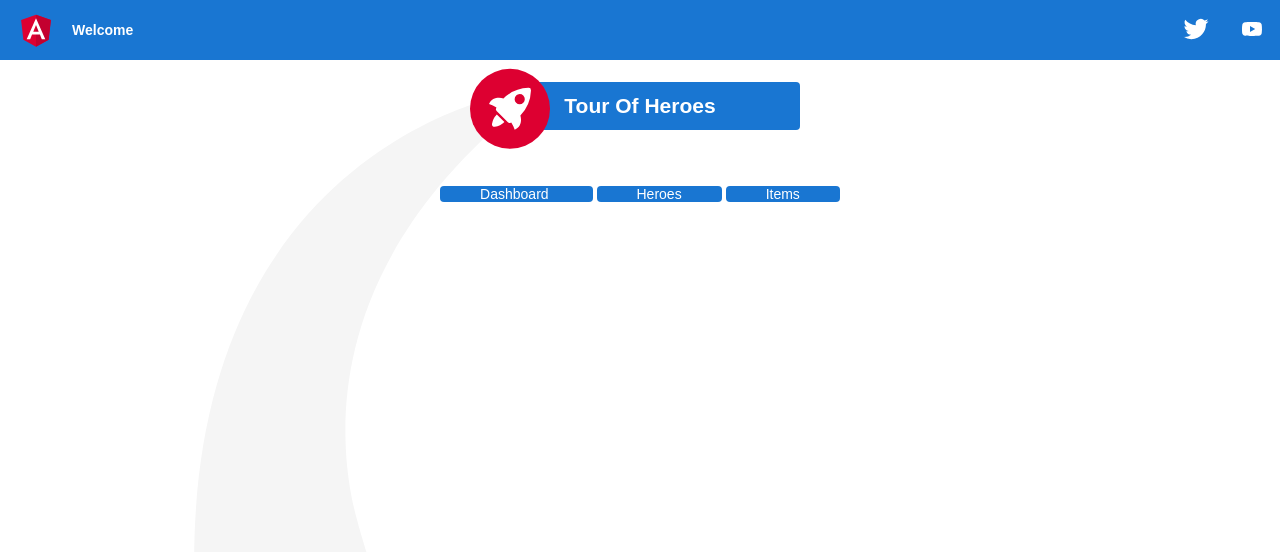
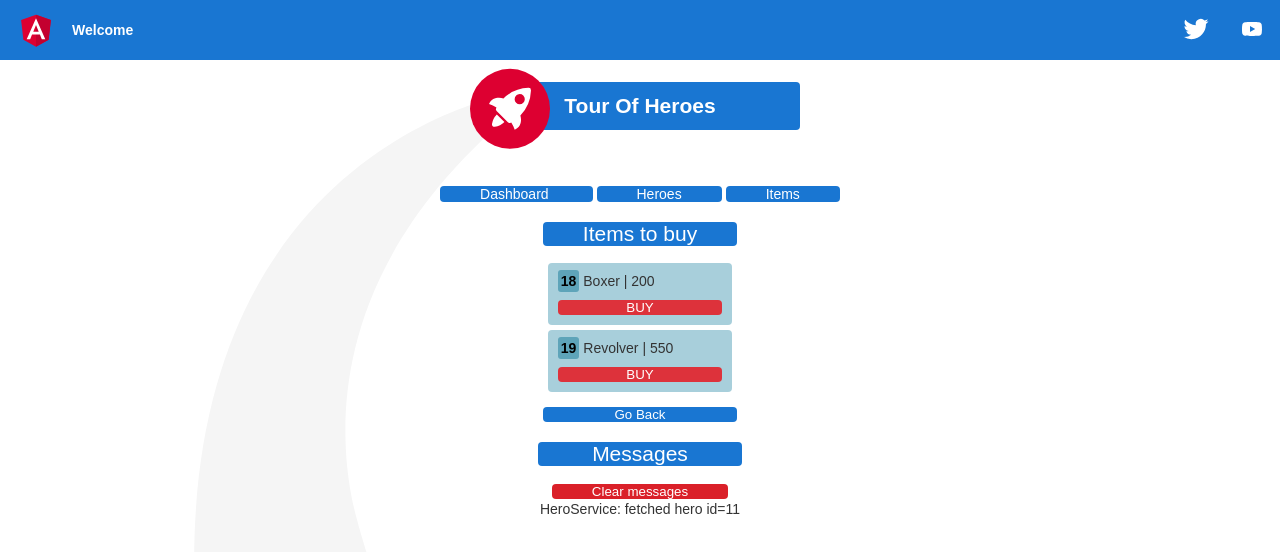
Before and after one commit to MartinKrause21/ToH, an Angular app: page /freeitems/11 in a window 1280 px wide. Before the commit this address led to /. Shown: the top 552 px of the page. Built offline with nearby package versions, Linux system fonts and the light colour scheme.

Commit message:
Add item buying

```diff
--- a/src/app/app-routing.module.ts
+++ b/src/app/app-routing.module.ts
@@ -12,7 +12,7 @@ const routes: Routes = [
   { path: 'dashboard', component: DashboardComponent },
   { path: 'detail/:id', component: HeroDetailComponent },
   { path: 'items', component: ItemsComponent },
-  { path: 'freeitems', component: FreeItemsComponent },
+  { path: 'freeitems/:id', component: FreeItemsComponent },
 
 ];
 
--- a/src/app/free-items/free-items.component.html
+++ b/src/app/free-items/free-items.component.html
@@ -1,10 +1,10 @@
 <h2>Items to buy</h2>
 
 <ul class="items">
-  <li *ngFor="let item of items" [class.selected]="item === selectedItem" (click)="onSelect(item)">
+  <li *ngFor="let item of fitems" [class.selected]="item === selectedItem" (click)="onSelect(item)">
 
   <span class="badge">{{item.id}}</span> {{item.name}} | {{item.price}}
-  <button id="buybtn" > BUY </button>
+  <button id="buybtn" (click)="buyItem(item)" > BUY </button>
 
 </ul>
 
--- a/src/app/free-items/free-items.component.ts
+++ b/src/app/free-items/free-items.component.ts
@@ -1,8 +1,10 @@
-
+import { HeroService } from '../hero.service';
+import { Hero } from '../hero';
 import { Component, Input, OnInit } from '@angular/core';
-import { FItems } from '../mock-items';
+import { FItems, Items } from '../mock-items';
 import { Item } from '../item';
 import { Location } from '@angular/common';
+import { ActivatedRoute } from '@angular/router';
 
 @Component({
   selector: 'app-free-items',
@@ -12,7 +14,8 @@ import { Location } from '@angular/common';
 
 export class FreeItemsComponent implements OnInit {
 
-  items = FItems;
+  fitems = FItems;
+  hero?: Hero;
 
   selectedItem?: Item;
   onSelect(item: Item): void {
@@ -21,11 +24,27 @@ export class FreeItemsComponent implements OnInit {
 
   constructor(
     private location: Location,
+    private heroService: HeroService,
+    private route: ActivatedRoute,
   ) { }
-  ngOnInit(): void { }
+  ngOnInit(): void {
+    this.getHero();
+   }
+
+   getHero(): void {
+    const id = Number(this.route.snapshot.paramMap.get('id'));
+    this.heroService.getHero(id)
+      .subscribe(hero => this.hero = hero);
+  }
 
   goBack(): void {
     this.location.back();
   }
 
+  buyItem(item: Item): void {
+    if (this.hero) {
+      this.hero.items.push(item);
+    }
+  }
+
 }
--- a/src/app/hero-detail/hero-detail.component.html
+++ b/src/app/hero-detail/hero-detail.component.html
@@ -7,8 +7,7 @@
     <label for="hero-name">Hero name: </label>
     <input id="hero-name" [(ngModel)]="hero.name" placeholder="name"> <br>
 
-    <label for="hero-money">Hero money: </label>
-    <input id="hero-money" [(ngModel)]="hero.money" placeholder="money">
+    <div><span>Hero money: </span>{{hero.money}}  </div>
 
   </div>
 
@@ -22,6 +21,6 @@
 
   <button (click)="goBack()">Go Back</button>
 
-  <a routerLink="/freeitems"> <button class="free"> Free Items </button></a>
+  <a routerLink="/freeitems/{{hero.id}}"> <button class="free"> Free Items </button></a>
 
   </div>
```
Also changed, not shown: 1 other file (tests, documents, lock files or other folders).
